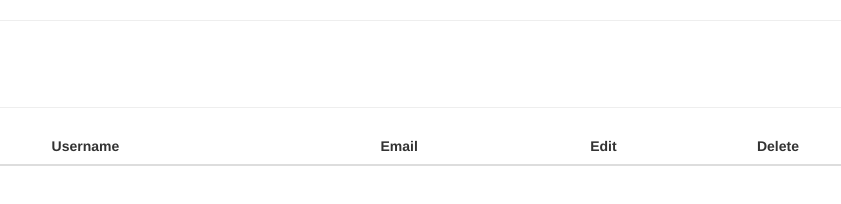
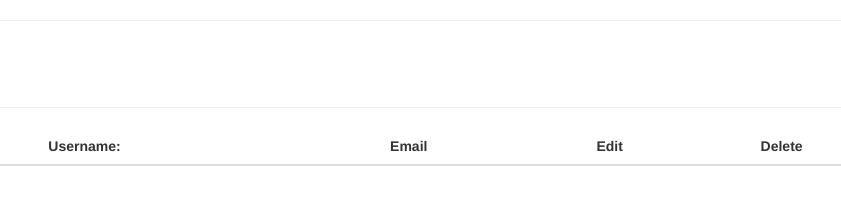
Before and after one commit to tanvee38/MEAN, a website: page client/index.html in a window 1280 px wide. Shown: the full height of the page, 233-1074 px from the left. Drawn offline with nearby package versions, Linux system fonts and the light colour scheme; no server answers.

Commit message:
Change test

```diff
--- a/client/index.html
+++ b/client/index.html
@@ -27,7 +27,7 @@
         <thead>
           <tr>
               <th>Index</th>
-              <th>Username</th>
+              <th>Username:</th>
               <th>Email</th>
               <th>Edit</th>
               <th>Delete</th>
```
